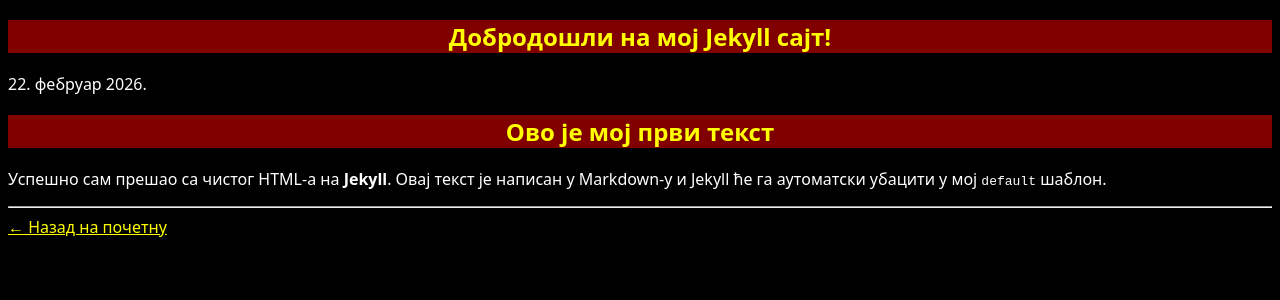
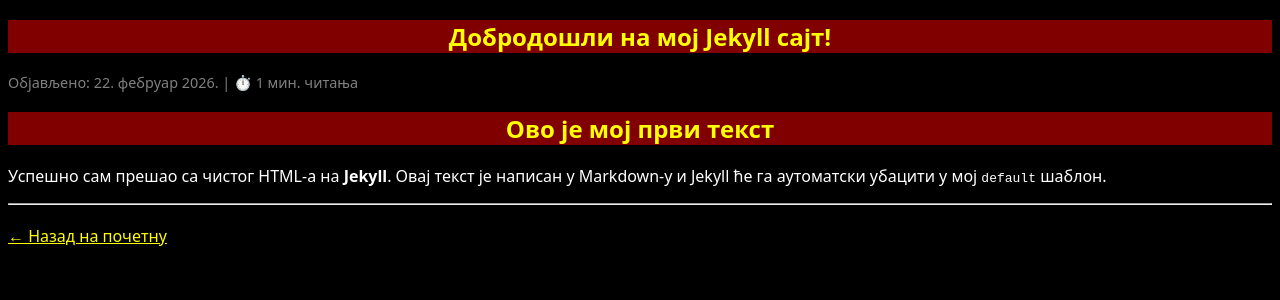
Before and after one commit to ndjapic/ndjapic.github.io, a Jekyll site: the page built from _posts/2026-02-22-moj-prvi-tekst.md, in a window 1280 px wide. Shown: the top 300 px of the page. Built offline with Jekyll 4.4.1, drawn with Linux system fonts in a browser that asks for light colours.

Commit message:
Enhance post layout with metadata and navigation

```diff
--- a/_layouts/post.html
+++ b/_layouts/post.html
@@ -4,8 +4,9 @@
 <article>
   <h1>{{ page.title }}</h1>
 
-  <p class="meta">
-    <!-- Овде иде ваш код за датум који сте већ написали -->
+<div class="post-meta" style="color: gray; font-size: 0.9em;">
+  <!-- Датум који смо већ подесили [Код за датум] -->
+  <span>Објављено:
     {% assign month = page.date | date: "%-m" %}
     {{ page.date | date: "%-d." }}
     {% case month %}
@@ -15,13 +16,30 @@
       {% when '10' %}октобар {% when '11' %}новембар {% when '12' %}децембар
     {% endcase %}
     {{ page.date | date: "%Y." }}
-  </p>
+  </span> |
+  <span>⏱️ {{ words | divided_by: 200 | plus: 1 }} мин. читања</span>
+</div>
 
   <div class="post-content">
     {{ content }}
   </div>
+  <hr>
 
-  <hr><nav>
+  <nav class="post-navigation" style="display: flex; justify-content: space-between; margin-top: 20px;">
+    <div class="prev">
+      {% if page.previous %}
+        <a href="{{ page.previous.url | relative_url }}">← {{ page.previous.title }}</a>
+      {% endif %}
+    </div>
+
+    <div class="next">
+      {% if page.next %}
+        <a href="{{ page.next.url | relative_url }}">{{ page.next.title }} →</a>
+      {% endif %}
+    </div>
+  </nav>
+
+  <nav>
     <a href="{{ '/' | relative_url }}" class="back-link">
       ← Назад на почетну
     </a>
```
